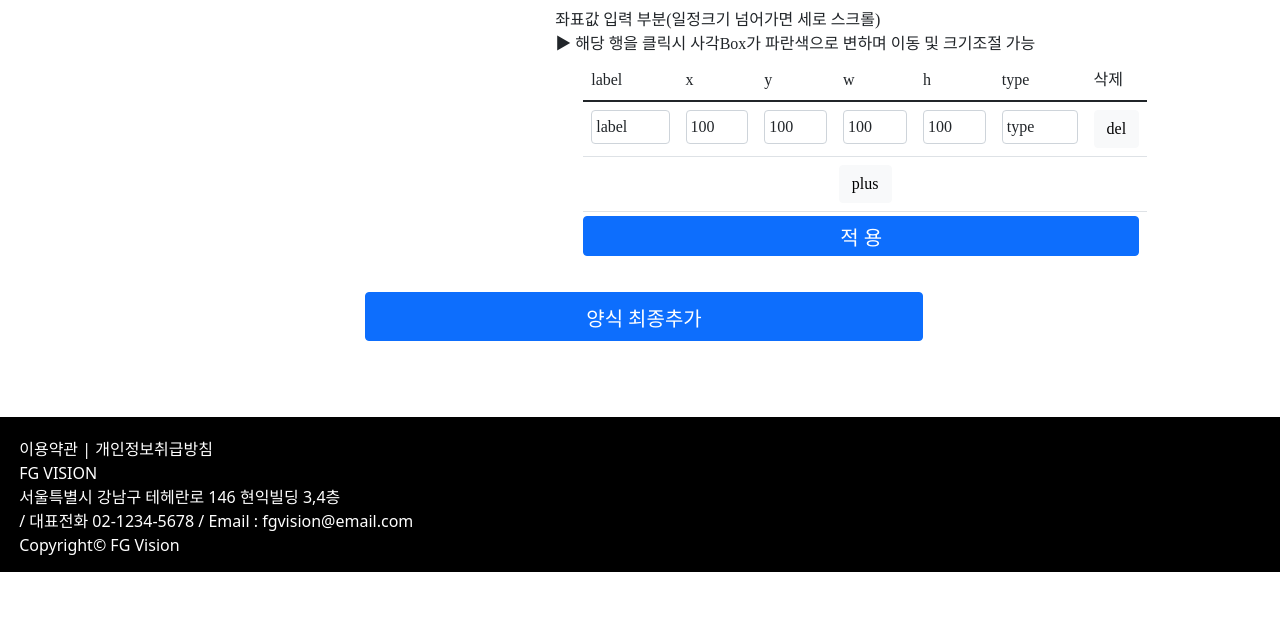
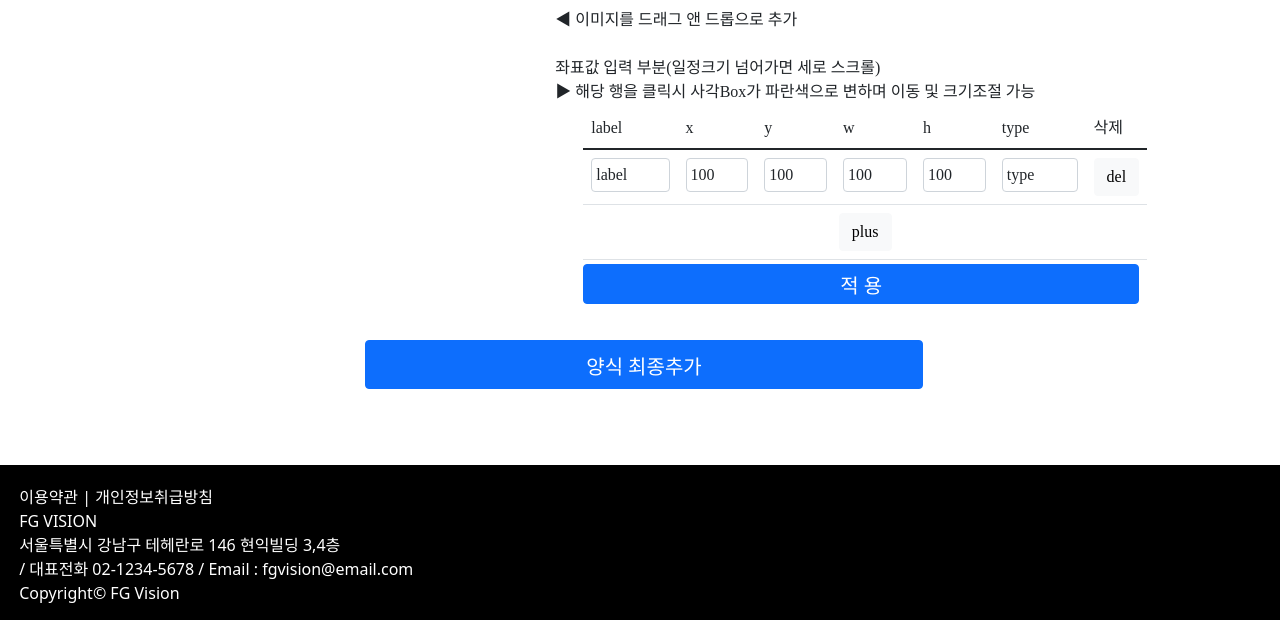
Before and after one commit to RockhoRockho/FG_Vision, a Django app: page /make/ in a window 1280 px wide. Shown: the part 1155-1775 px from the top of the page. Before the commit the page ends 1727 px from the top, so only its background shows below. Run offline with Django 4.2, Linux system fonts and the light colour scheme; some libraries are stand-ins or nearby versions; some web fonts are replaced.

Commit message:
update make page
css 분리
타겟 도형 위에서 마우스 포인터 변경 추가

```diff
--- a/VISION/templates/admin_form_make.html
+++ b/VISION/templates/admin_form_make.html
@@ -4,6 +4,7 @@
 {% block title %}FG VISION {% endblock %}
 
 {% block script %}
+<link href="{% static 'css/make.css' %}" rel="stylesheet">
 <script language = "javascript">
     data = [];
     target = { "idx": 0, "x": 100, "y": 100, "w": 100, "h": 100 };
@@ -15,22 +16,6 @@
 
 
 {% block contents %}
-<!-- border border-primary 삭제하면 테두리 없어짐 -->
-
-<style>
-    @font-face {
-        font-family: 'GangwonEduPowerExtraBoldA';
-        src: url('https://cdn.jsdelivr.net/gh/projectnoonnu/noonfonts_2201-2@1.0/GangwonEduPowerExtraBoldA.woff') format('woff');
-        font-weight: normal;
-        font-style: normal;
-    }
-    .container{
-        font-family: 'GangwonEduPowerExtraBoldA';
-    }
-    .m-3 {
-        margin: 0rem!important;
-    }
-</style>
 <br><br><br>
 <div class="container" style="padding: 0;">
     <div class="container m-1">
@@ -58,6 +43,8 @@
         <div class="container m-3" id="drop" style="padding: 0; margin: 0; width: 98%;">
             <canvas style="float: left; margin-left: 1rem;" id="p-canvas" class="m-1 border border-secondary" width="620" height="877"></canvas>
             <div class="container m-3" style="width: 660px; float: right; margin-top: 0.25rem; padding-top:0.25rem;">
+                ◀ 이미지를 드래그 앤 드롭으로 추가
+                <br><br>
                 좌표값 입력 부분(일정크기 넘어가면 세로 스크롤)<br>
                 ▶ 해당 행을 클릭시 사각Box가 파란색으로 변하며 이동 및 크기조절 가능
                 <div class="container">
@@ -111,6 +98,7 @@
         </div>
     </div>
 </div>
+
 <script src="https://ajax.googleapis.com/ajax/libs/jquery/3.6.0/jquery.min.js"></script>
 <script src="{% static 'js/form_make.js' %}"></script>
 <br><br><br>
--- /dev/null
+++ b/static/css/make.css
@@ -0,0 +1,12 @@
+@font-face {
+    font-family: 'GangwonEduPowerExtraBoldA';
+    src: url('https://cdn.jsdelivr.net/gh/projectnoonnu/noonfonts_2201-2@1.0/GangwonEduPowerExtraBoldA.woff') format('woff');
+    font-weight: normal;
+    font-style: normal;
+}
+.container{
+    font-family: 'GangwonEduPowerExtraBoldA';
+}
+.m-3 {
+    margin: 0rem!important;
+}
--- a/static/js/form_make.js
+++ b/static/js/form_make.js
@@ -238,8 +238,6 @@ function uploadFiles(e) {
 }
 
 
-
-
 // 마우스 위치를 잡기위한 변수
 elem = document.querySelector('canvas');
 canvasX = 0;
@@ -263,13 +261,18 @@ function mousemove(event){
     // console.log('move:', moveX, moveY);
     // console.log('offset', canvasX, canvasY);
 
-    // 마우스 클릭상태인지 체크
-    if (isPress == true){
+
     // 캔버스 내부인지 체크
     // 캔버스 크기가 고정일때만 정상작동됨 -> 크기가 바뀌어도 작동하려면 비율계산식 추가필요
     if (rect.x + SIZE_RANGE <= event.clientX & event.clientX <= (rect.x + rect.width - SIZE_RANGE) & rect.y + SIZE_RANGE <= event.clientY & event.clientY <= (rect.y + rect.height - SIZE_RANGE)){
+
         // 타겟 사각형 안쪽인지 확인
-            if (target['x'] < canvasX & canvasX < (target['x'] + target['w']) & target['y'] < canvasY & canvasY < (target['y'] + target['h'])){
+        if (target['x'] + SIZE_RANGE < canvasX & canvasX < (target['x'] + target['w'] - SIZE_RANGE) & target['y'] + SIZE_RANGE < canvasY & canvasY < (target['y'] + target['h'] - SIZE_RANGE)){
+
+            document.body.style.cursor = "move";
+
+            // 클릭상태인지 체크
+            if (isPress == true){
                 // 마우스 움직임만큼 크기 더하기
                 target['x'] += moveX;
                 target['y'] += moveY;
@@ -277,45 +280,70 @@ function mousemove(event){
                 data = dataCopy(data, target);
                 draw(data);
             }
-
+        }
 
         // 타겟의 외곽선인지 확인
-            if (target['x'] - SIZE_RANGE < canvasX & canvasX < (target['x'] + target['w']) + SIZE_RANGE & target['y'] - SIZE_RANGE < canvasY & canvasY < (target['y'] + target['h']) + SIZE_RANGE){
+        else if (target['x'] - SIZE_RANGE < canvasX & canvasX < (target['x'] + target['w']) + SIZE_RANGE & target['y'] - SIZE_RANGE < canvasY & canvasY < (target['y'] + target['h']) + SIZE_RANGE){
 
             // 왼쪽선
             if (target['x'] - SIZE_RANGE < canvasX & canvasX < target['x'] + SIZE_RANGE) {
+
+                document.body.style.cursor = "e-resize";
+
+                // 클릭상태인지 체크
+                if (isPress == true){
                     target['x'] = tempX;
                     target['w'] -= moveX;
 
                     data = dataCopy(data, target);
                     draw(data);
                 }
+            }
 
             // 오른쪽선
             if (target['x'] + target['w'] - SIZE_RANGE < canvasX & canvasX < target['x'] + target['w'] + SIZE_RANGE) {
+
+                document.body.style.cursor = "e-resize";
+
+                // 클릭상태인지 체크
+                if (isPress == true){
                     target['w'] += moveX;
 
                     data = dataCopy(data, target);
                     draw(data);
                 }
+            }
 
             // 위쪽선
             if (target['y'] - SIZE_RANGE < canvasY & canvasY < target['y'] + SIZE_RANGE) {
+
+                document.body.style.cursor = "n-resize";
+
+                // 클릭상태인지 체크
+                if (isPress == true){
                     target['y'] = tempY;
                     target['h'] -= moveY;
 
                     data = dataCopy(data, target);
                     draw(data);
                 }
+            }
 
             // 아래쪽선
             if (target['y'] + target['h'] - SIZE_RANGE < canvasY & canvasY < target['y'] + target['h'] + SIZE_RANGE) {
+
+                document.body.style.cursor = "n-resize";
+
+                // 클릭상태인지 체크
+                if (isPress == true){
                     target['h'] += moveY;
 
                     data = dataCopy(data, target);
                     draw(data);
                 }
-
+            }
+        } else {
+            document.body.style.cursor = "default";
         }
 
 
@@ -323,8 +351,6 @@ function mousemove(event){
         setTabelData(target);
         // data = setDataFromTable(data);
         // console.log(data)
-
-        }
     }
 }
 
```
Lines whose indentation alone changed are shown as unchanged.
